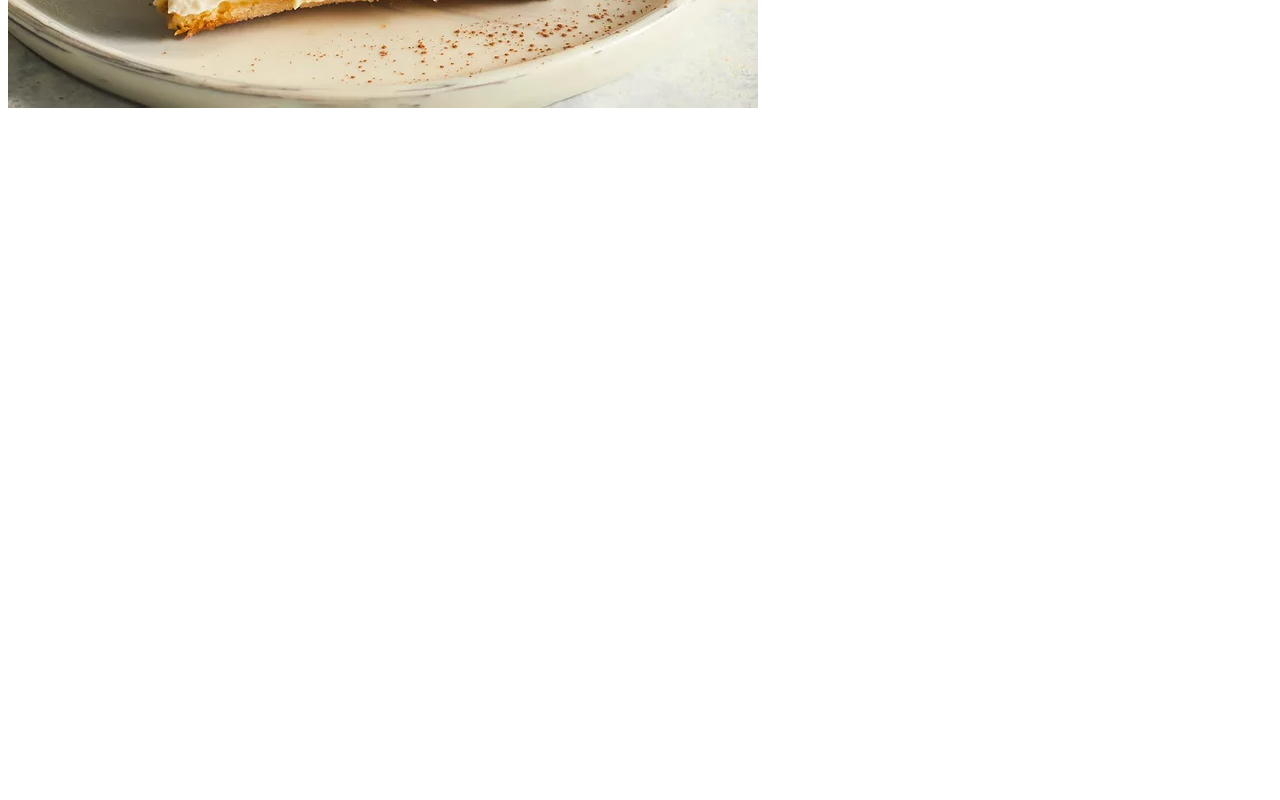
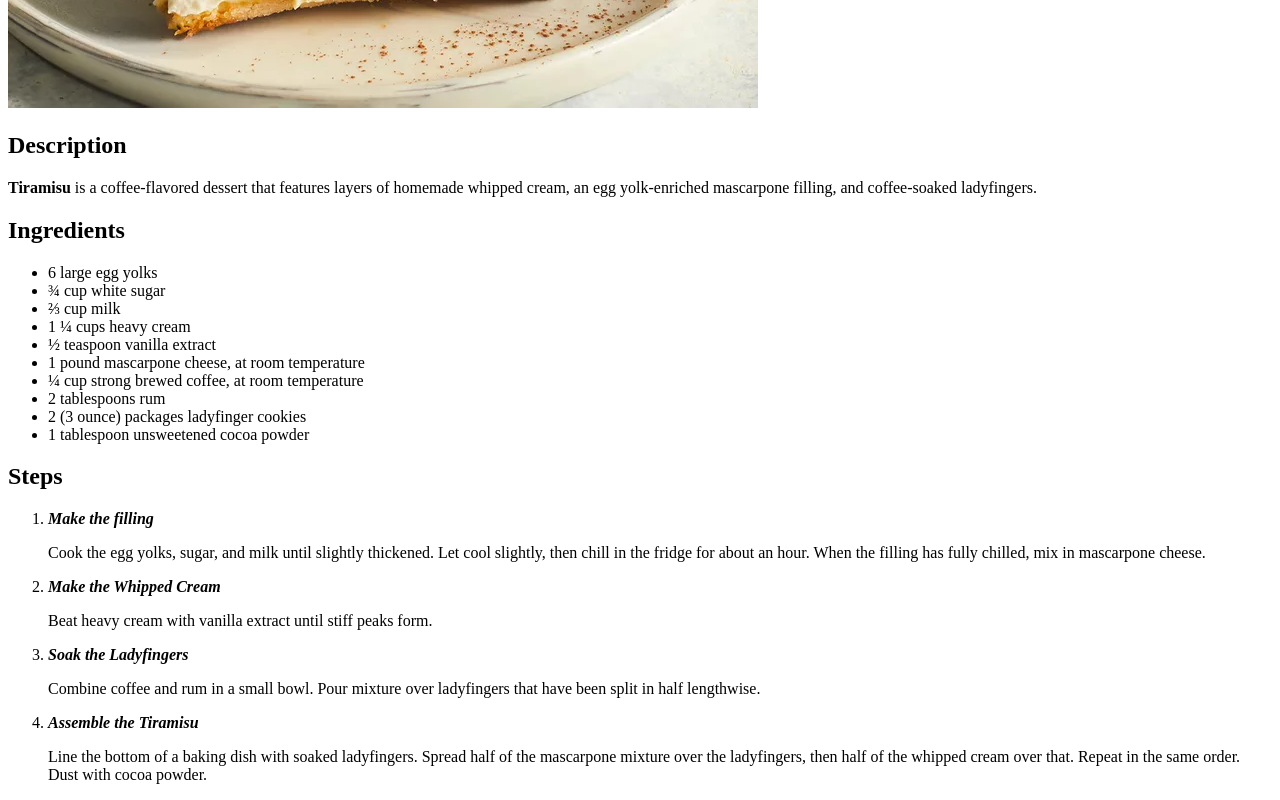
Before and after one commit to s4brb/recipes, a plain HTML site: page recipes/tiramisu.html in a window 1280 px wide. Shown: the part 473-1273 px from the top of the page. Before the commit the page ends 800 px from the top, so only its background shows below. Drawn offline with Linux system fonts and the light colour scheme.

Commit message:
Add ingredients and steps to the recipe page

```diff
--- a/recipes/tiramisu.html
+++ b/recipes/tiramisu.html
@@ -8,5 +8,55 @@
   <body>
     <h1>Tiramisu</h1>
     <img src="../img/tiramisu.jpg" alt="Tiramisu" />
+    <h2>Description</h2>
+    <p>
+      <strong>Tiramisu</strong> is a coffee-flavored dessert that features
+      layers of homemade whipped cream, an egg yolk-enriched mascarpone filling,
+      and coffee-soaked ladyfingers.
+    </p>
+    <h2>Ingredients</h2>
+    <ul>
+      <li>6 large egg yolks</li>
+      <li>¾ cup white sugar</li>
+      <li>⅔ cup milk</li>
+      <li>1 ¼ cups heavy cream</li>
+      <li>½ teaspoon vanilla extract</li>
+      <li>1 pound mascarpone cheese, at room temperature</li>
+      <li>¼ cup strong brewed coffee, at room temperature</li>
+      <li>2 tablespoons rum</li>
+      <li>2 (3 ounce) packages ladyfinger cookies</li>
+      <li>1 tablespoon unsweetened cocoa powder</li>
+    </ul>
+    <h2>Steps</h2>
+    <ol>
+      <li>
+        <em><strong>Make the filling</strong></em>
+        <p>
+          Cook the egg yolks, sugar, and milk until slightly thickened. Let cool
+          slightly, then chill in the fridge for about an hour. When the filling
+          has fully chilled, mix in mascarpone cheese.
+        </p>
+      </li>
+      <li>
+        <em><strong>Make the Whipped Cream</strong></em>
+        <p>Beat heavy cream with vanilla extract until stiff peaks form.</p>
+      </li>
+      <li>
+        <em><strong>Soak the Ladyfingers</strong></em>
+        <p>
+          Combine coffee and rum in a small bowl. Pour mixture over ladyfingers
+          that have been split in half lengthwise.
+        </p>
+      </li>
+      <li>
+        <em><strong>Assemble the Tiramisu</strong></em>
+        <p>
+          Line the bottom of a baking dish with soaked ladyfingers. Spread half
+          of the mascarpone mixture over the ladyfingers, then half of the
+          whipped cream over that. Repeat in the same order. Dust with cocoa
+          powder.
+        </p>
+      </li>
+    </ol>
   </body>
 </html>
```
